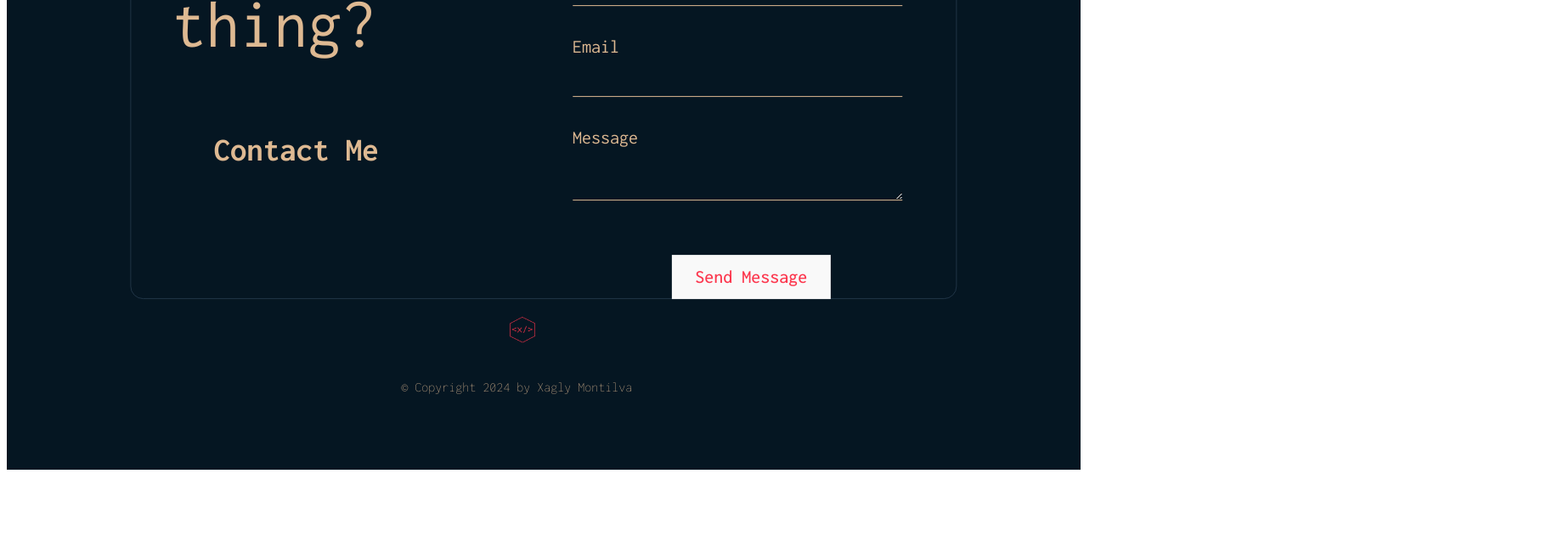
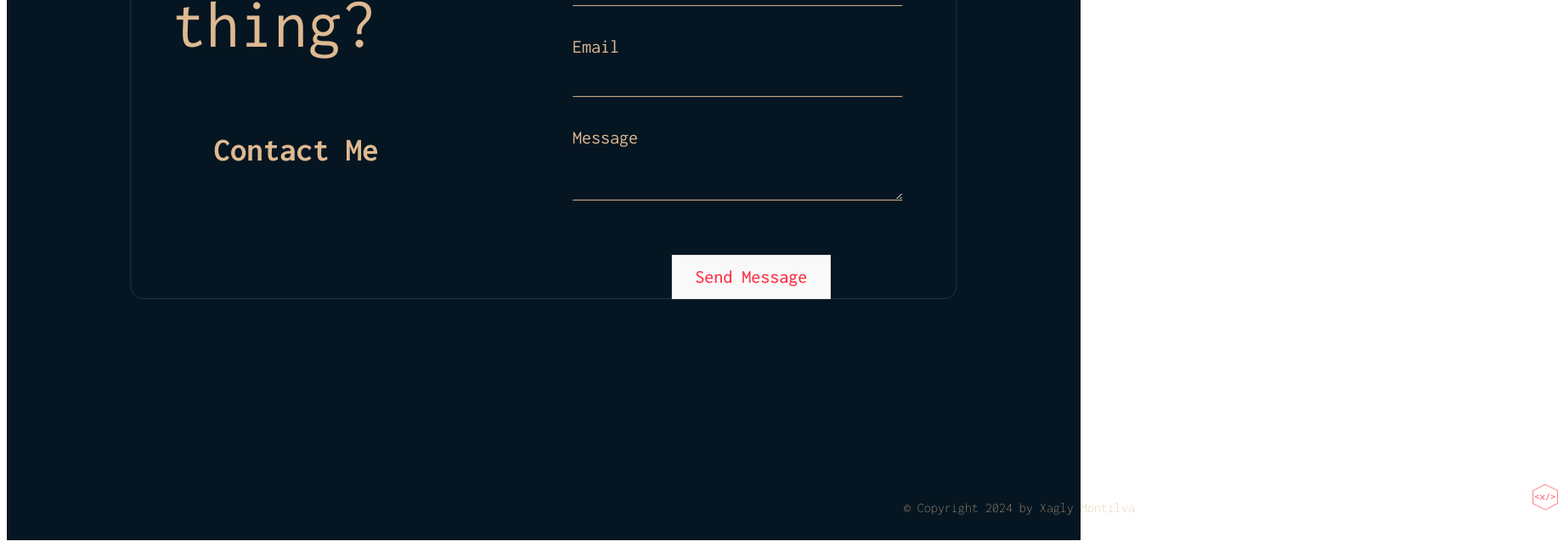
Before and after one commit to XML3/My_Web, a React (Vite) app in the folder starter/: page / in a window 1280 px wide. Shown: the part 4308-4952 px from the top of the page at 85% size, 1834 px wide, since content can reach past the window. Before the commit the page ends 4869 px from the top, so only its background shows below. Built offline with nearby package versions, Linux system fonts and the light colour scheme; no server answers.

Commit message:
fixed typo

```diff
--- a/starter/src/components/Footer.module.css
+++ b/starter/src/components/Footer.module.css
@@ -1,5 +1,5 @@
 @media screen and (min-width: 300px) {
-  .FooterConteiner {
+  .FooterContainer {
     grid-column: 1;
     grid-row: -1;
     display: flex;
@@ -36,7 +36,7 @@
 }
 
 @media screen and (min-width: 700px) {
-  .FooterConteiner {
+  .FooterContainer {
     grid-column: 1 / -1;
     grid-row: -1;
     width: 100%;
```
